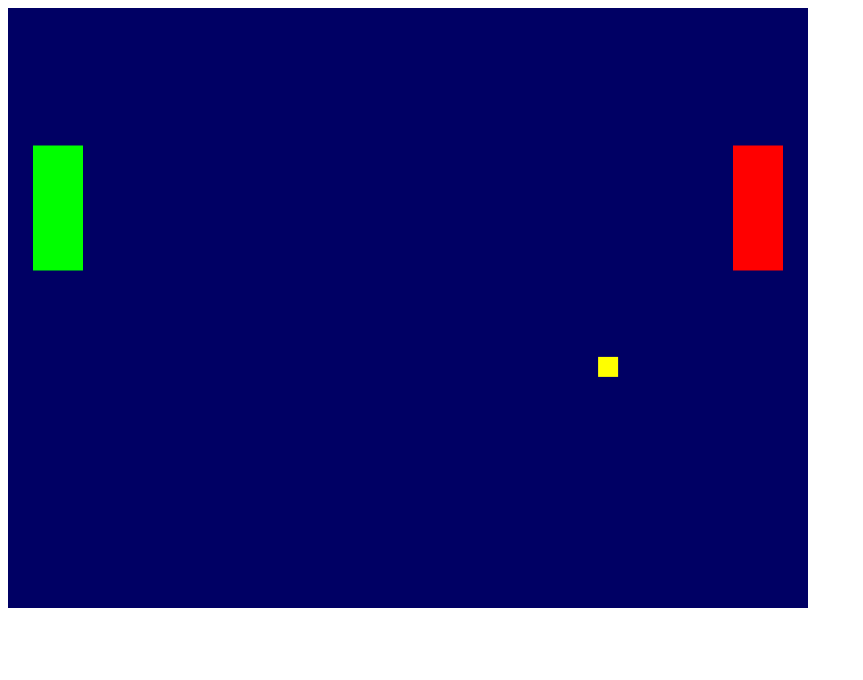
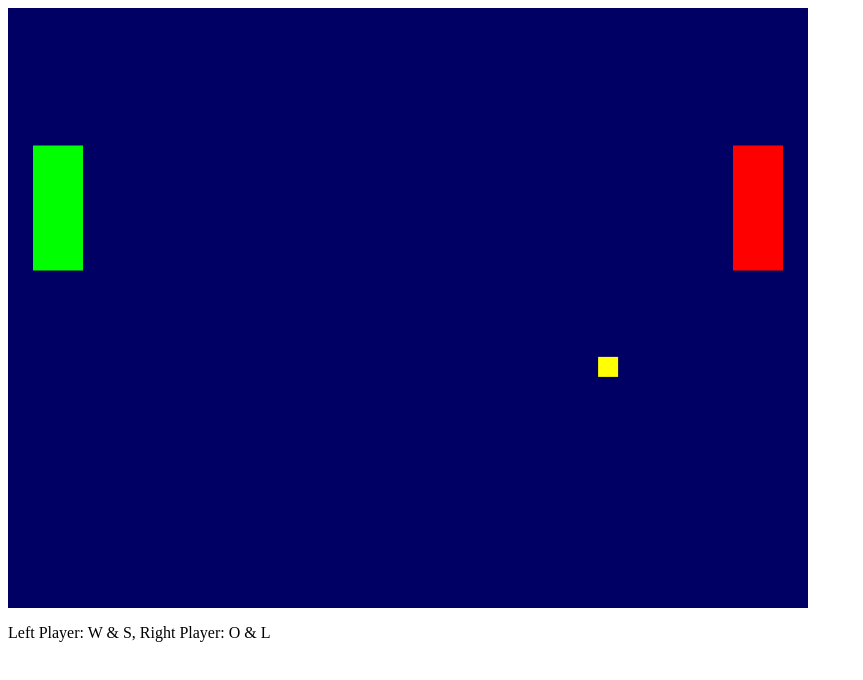
Before and after one commit to cedricholmgren/pong, a plain HTML site: page index.html in a window 1280 px wide. Shown: the whole page, without its empty margins (0-863 px from the left). Drawn offline with Linux system fonts and the light colour scheme.

Commit message:
Added help

```diff
--- a/index.html
+++ b/index.html
@@ -5,5 +5,6 @@
     <!-- Include your script at the end of the body tag -->
     <script src="excalibur.js"></script>
     <script src="game.js"></script>
+    <p>Left Player: W & S, Right Player: O & L</p>
 </body>
 </html>
```
